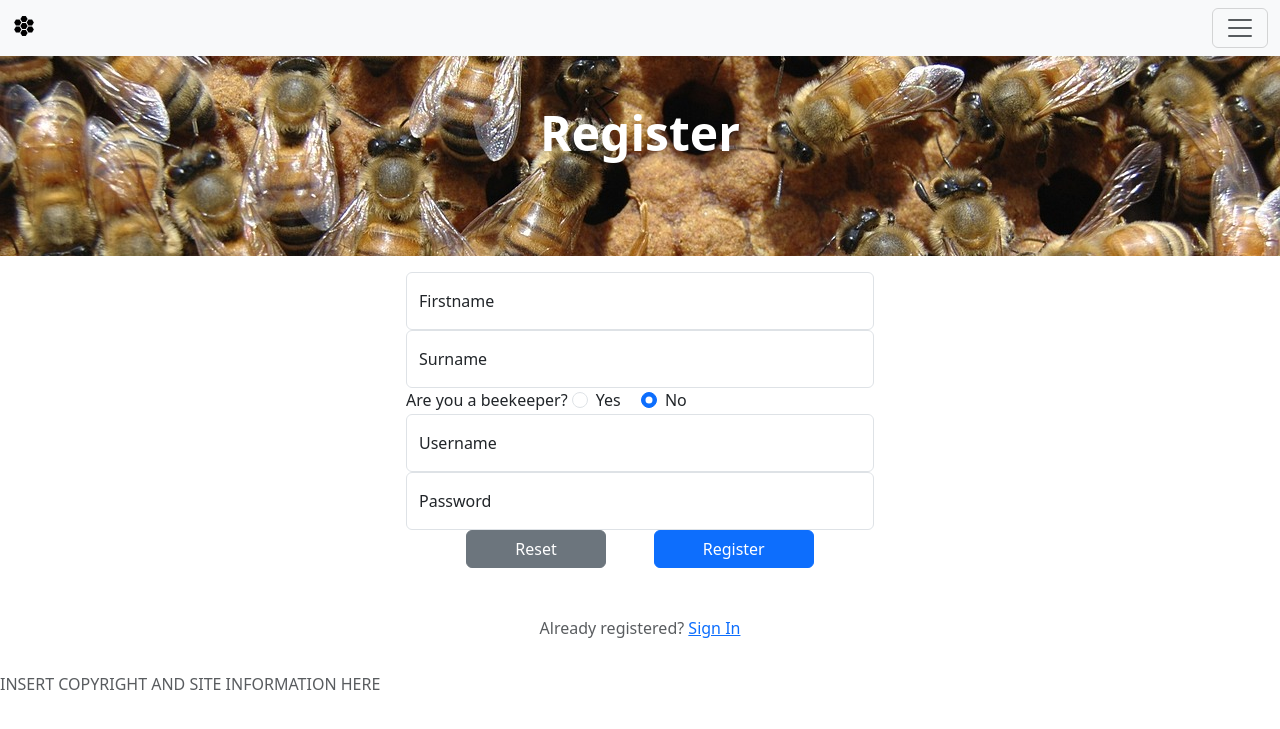
After one commit to mikiburgess/MP3-Honey-Bee, a Flask app: page /register in a window 1280 px wide. The commit adds this page. Shown: the top 729 px of the page. Run offline with Flask 3, Linux system fonts and the light colour scheme; some libraries are stand-ins or nearby versions.

Commit message:
ADD: Basic registration form added to site
Registration form with limited styling and no functionality

```diff
--- a/app.py
+++ b/app.py
@@ -40,6 +40,11 @@ def signin():
     return render_template("signin.html")
 
 
+@app.route("/register", methods=["GET", "POST"])
+def register():
+    return render_template("register.html")
+
+
 # MAIN - RUNNING IN DEBUG MODE
 if __name__ == "__main__":
     app.run(host=os.environ.get("IP"),
--- a/static/css/style.css
+++ b/static/css/style.css
@@ -49,7 +49,7 @@
 }
 
 
-/* SIGN IN FORM (inspired by Bootstrap Sign In Example)*/
+/* SIGN IN FORM (inspired by Bootstrap Sign In Example) */
 .form-signin {
     max-width: 330px;
     padding: 1rem;
@@ -59,7 +59,7 @@
     z-index: 2;
 }
 
-.form-signin input[type="username"] {
+.form-signin input[type="text"] {
     margin-bottom: -1px;
     border-bottom-right-radius: 0;
     border-bottom-left-radius: 0;
@@ -70,3 +70,13 @@
     border-top-left-radius: 0;
     border-top-right-radius: 0;
 }
+
+/* REGISTRATION FORM */
+.form-register {
+    max-width: 500px;
+    padding: 1rem;
+}
+
+.form-register .form-floating:focus-within {
+    z-index: 2;
+}
--- a/templates/base.html
+++ b/templates/base.html
@@ -45,7 +45,7 @@
                             <li class="navitem"><a class="nav-link active" aria-current="page" href="{{ url_for('home') }}">Home</a></li>
                             <li class="navitem"><a class="nav-link" href="#" aria-disabled="true">Learn About Bees</a></li>
                             <li class="navitem"><a class="nav-link" href="#" aria-disabled="true">Gallery</a></li>
-                            <li class="navitem"><a class="nav-link" href="{{ url_for('signin') }}">Register/Sign In</a>
+                            <li class="navitem"><a class="nav-link" href="{{ url_for('signin') }}">Sign In/Register</a>
                             </li>
                             <li class="nav-item dropdown">
                                 <a class="nav-link dropdown-toggle" role="button" href="#" id="navbarDropdownMenuLink"
--- /dev/null
+++ b/templates/register.html
@@ -0,0 +1,81 @@
+{% extends "base.html"%}
+{% block content %}
+
+
+<section id="register-container">
+
+    <div class="parallax parallax-small honeycomb">
+        <div class="container text-center text-white">
+            <br><br>
+            <h2 class="display-5 fw-bold">Register</h2>
+        </div>
+    </div>
+    <!-- ** LOG IN FORM ** -->
+    <div class="form-register w-100 m-auto">
+        <form method="POST" action="{{ url_for('register') }}">
+
+            <!-- enter firstname -->
+            <div class="form-floating">
+                <input type="text" class="form-control validate"
+                    id="firstname" placeholder="Firstname" required>
+                <label for="firstname">Firstname</label>
+            </div>
+
+            <!-- enter surname -->
+            <div class="form-floating">
+                <input type="text" class="form-control validate"
+                    id="surname" placeholder="Surname" required>
+                <label for="surname">Surname</label>
+            </div>
+
+            <!-- account type -->
+            <div>
+                <label for="form-check form-check-inline">Are you a beekeeper?</label>
+                <div class="form-check form-check-inline">
+                    <input class="form-check-input" type="radio" name="beekeeper" id="beekeeper-yes">
+                    <label class="form-check-label" for="beekeeper-yes">
+                    Yes
+                    </label>
+                </div>
+                <div class="form-check form-check-inline">
+                    <input class="form-check-input" type="radio" name="beekeeper" id="beekeeper-no" checked>
+                    <label class="form-check-label" for="beekeeper-no">
+                    No
+                    </label>
+                </div>
+            </div>
+
+            <!-- create username -->
+            <div class="form-floating">
+                <input type="text" class="form-control validate"
+                    id="floatingInput" placeholder="username"
+                    minlength="5" maxlength="15"
+                    pattern="^[a-zA-Z0-9{5,15}]$" required>
+                <label for="floatingInput">Username</label>
+            </div>
+
+            <!-- create password -->
+            <div class="form-floating">
+                <input type="password" class="form-control validate"
+                    id="floatingPassword" placeholder="Password"
+                    minlength="5" maxlength="15"
+                    pattern="^[a-zA-Z0-9{5,15}]$" required>
+                <label for="floatingPassword">Password</label>
+            </div>
+
+            <!-- form buttons -->
+            <div class="d-grid gap-2 gap-md-5 d-md-flex justify-content-center">
+                <button class="btn btn-secondary px-5" type="reset">Reset</button>
+                <button class="btn btn-primary px-5" type="submit">Register</button>
+              </div>
+
+            <!-- New user? Go to Register -->
+            <p class="mt-5 mb-3 text-body-secondary text-center">
+                Already registered?
+                <a href="{{ url_for('signin') }}" class="">Sign In</a>
+            </p>
+        </form>
+    </div>
+
+</section>
+{% endblock %}
```
Also changed, not shown: templates/signin.html (+7 -7 lines).
